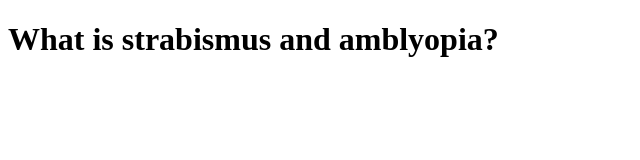
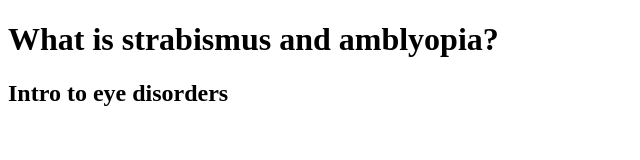
Before and after one commit to isbrandon02/Portfolio, a plain HTML site: page index.html in a window 1280 px wide. Shown: the whole page, without its empty margins (0-640 px from the left). Drawn offline with Linux system fonts and the light colour scheme.

Commit message:
Update index.html

```diff
--- a/index.html
+++ b/index.html
@@ -2,6 +2,7 @@
 <html lang="en">
 <head>
   <h1>What is strabismus and amblyopia?</h1>
+  <h2>Intro to eye disorders</h2>
 </head>
 <body>
 
```
